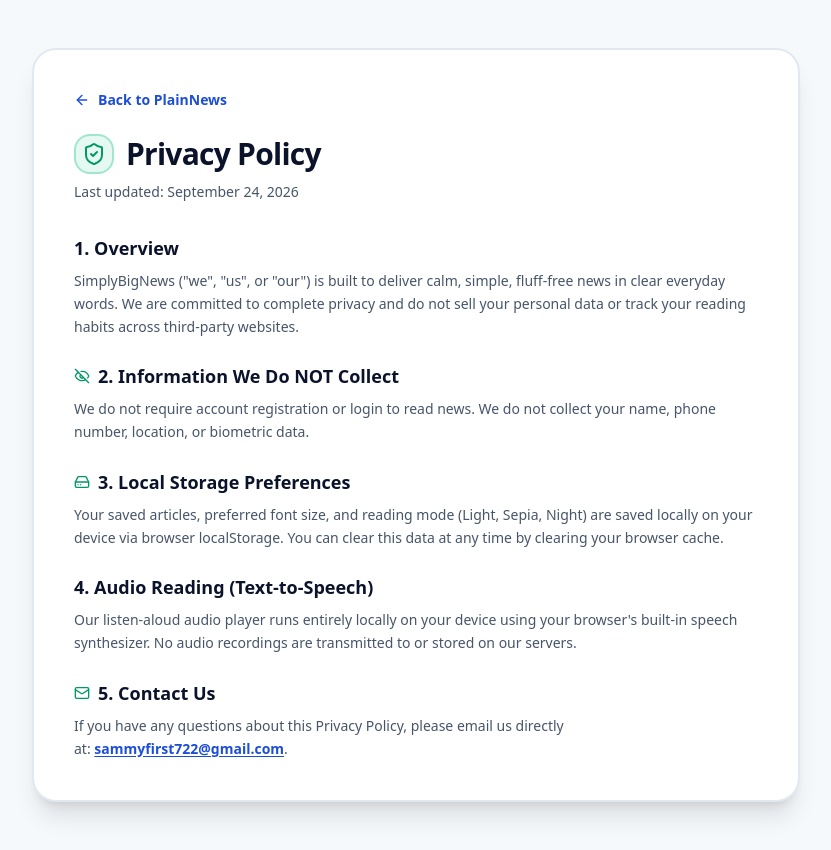
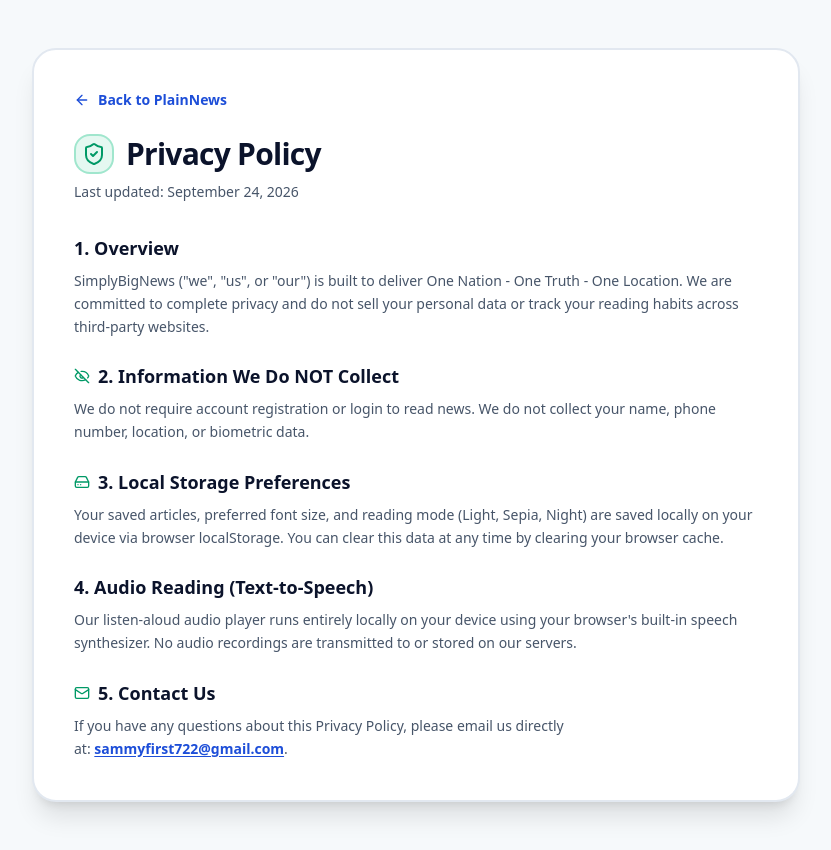
Before and after one commit to sammyfirst722-oss/plainnews, a Next.js app: page /privacy in a window 1280 px wide. Shown: the whole page, without its empty margins (224-1055 px from the left). Built offline with nearby package versions, Linux system fonts and the light colour scheme; a web font is replaced by a local one.

Commit message:
chore: update branding to One Nation - One Truth - One Location

```diff
--- a/app/layout.tsx
+++ b/app/layout.tsx
@@ -5,9 +5,10 @@
 import './globals.css'
 
 export const metadata: Metadata = {
-  title: 'SimplyBigNews | The 50-State Plain Newsroom & News IQ',
+  title: 'SimplyBigNews | One Nation - One Truth - One Location',
+
   description:
-    "The day's biggest news in calm, clear everyday words. Centered around our interactive 50-state USA News Radar and daily News IQ challenge.",
+    "One Nation - One Truth - One Location. Centered around our interactive 50-state USA News Radar and daily News IQ challenge.",
   keywords: [
     'simply big news',
     'plain english news',
--- a/app/privacy/page.tsx
+++ b/app/privacy/page.tsx
@@ -33,8 +33,7 @@
           <section>
             <h2 className="text-lg font-bold text-foreground mb-2">1. Overview</h2>
             <p>
-              SimplyBigNews (&quot;we&quot;, &quot;us&quot;, or &quot;our&quot;) is built to deliver calm, simple,
-              fluff-free news in clear everyday words. We are committed to complete privacy and
+              SimplyBigNews (&quot;we&quot;, &quot;us&quot;, or &quot;our&quot;) is built to deliver One Nation - One Truth - One Location. We are committed to complete privacy and
               do not sell your personal data or track your reading habits across third-party websites.
             </p>
           </section>
--- a/components/plainnews-client.tsx
+++ b/components/plainnews-client.tsx
@@ -253,9 +253,7 @@
                   50-State Radar
                 </span>
               </div>
-              <p className="text-[11px] text-muted-foreground font-semibold hidden sm:block">
-                Clear, calm news in simple everyday words • Built around live USA state wire
-              </p>
+              <p className="text-[11px] text-muted-foreground font-semibold hidden sm:block">One Nation - One Truth - One Location</p>
             </div>
           </div>
 
@@ -723,7 +721,7 @@
         <div className="max-w-6xl mx-auto flex flex-col sm:flex-row items-center justify-between gap-4">
           <div className="flex items-center gap-2">
             <span className="font-masthead font-black text-foreground">SimplyBigNews</span>
-            <span>&copy; {new Date().getFullYear()} • Clear, Everyday 50-State News</span>
+            <span>&copy; {new Date().getFullYear()} • One Nation - One Truth - One Location</span>
           </div>
           <div className="flex flex-wrap items-center justify-center gap-4 font-medium">
             <a href="/privacy" className="hover:text-blue-600 hover:underline">
```
Also changed, not shown: 1 other file (tests, documents, lock files or other folders).
